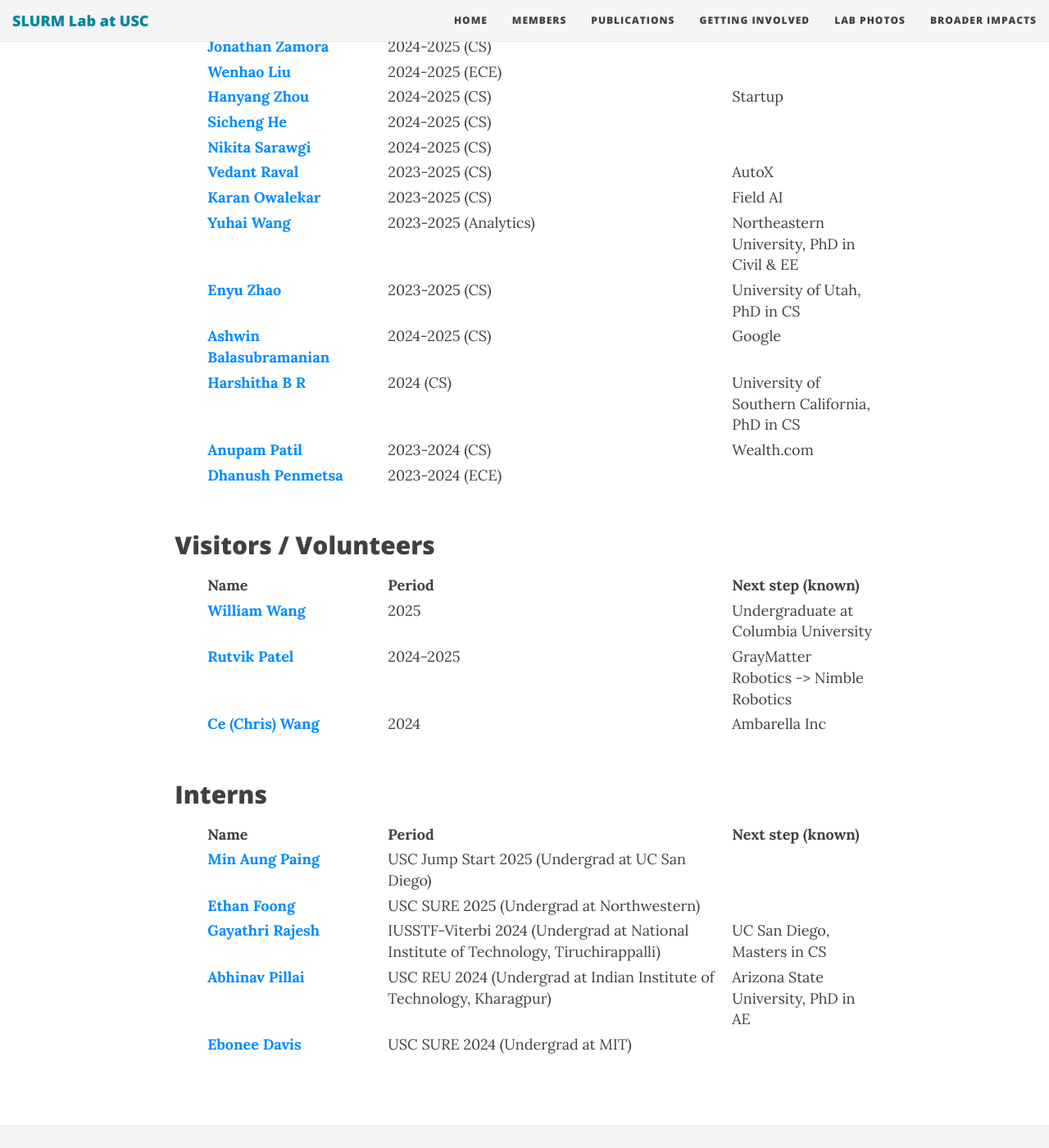
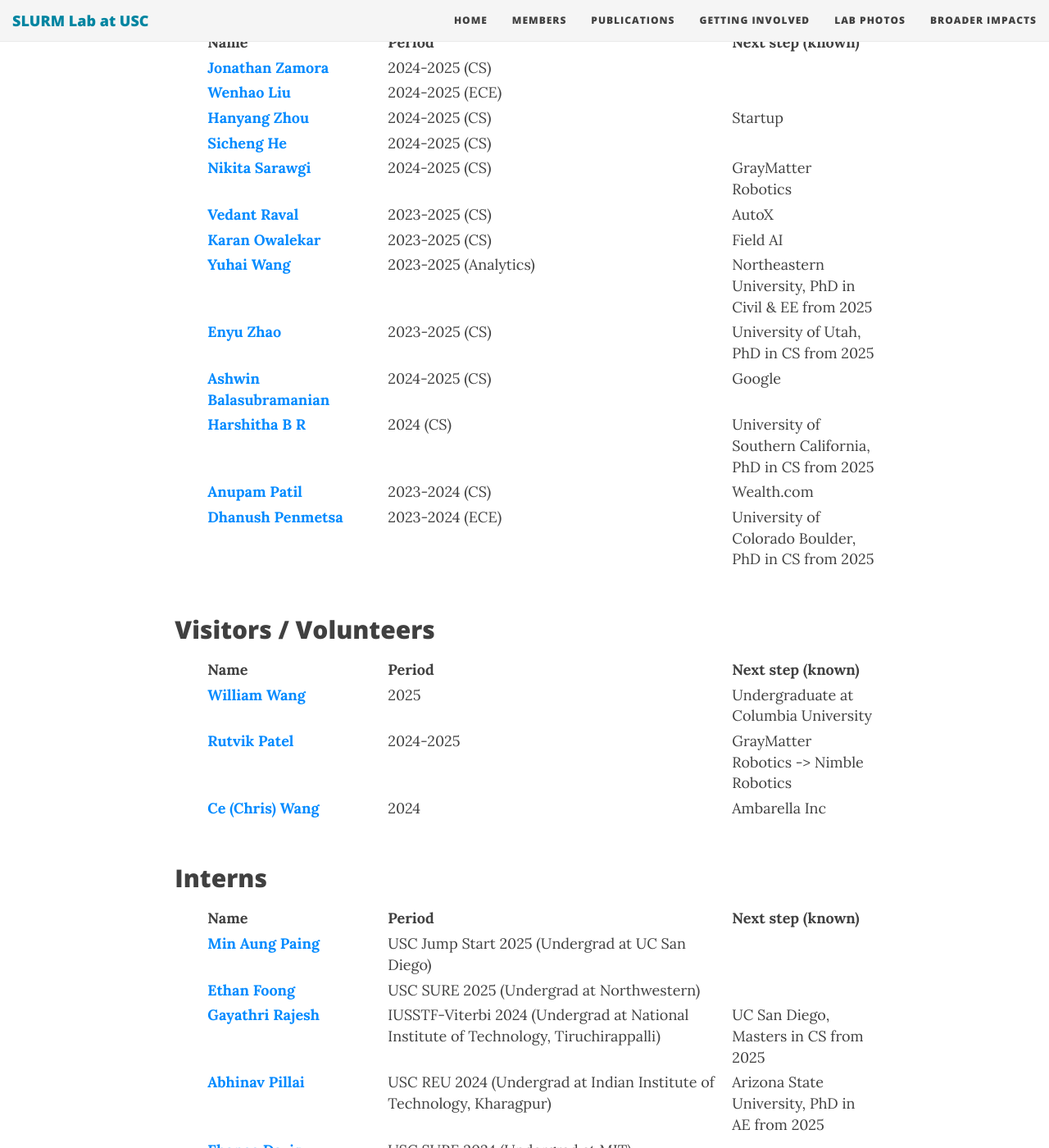
Before and after one commit to slurm-lab-usc/slurm-lab-usc.github.io, a Jekyll site: the page built from members.md, in a window 1280 px wide and 1400 px high, scrolled down 3836 px. Shown: the whole window at 82% size. Built offline with Jekyll 4.4.1, drawn with Linux system fonts in a browser that asks for light colours; nearby versions of some CDN libraries; some of the changed text lies outside the part shown.

Commit message:
Update next steps for a few members

```diff
--- a/members.md
+++ b/members.md
@@ -122,15 +122,15 @@ members:
           - name: Hao Jiang
             web_url: https://haojiang4400.github.io/
             period: 2023-2025 (CS & AM)
-            next_step: University of Southern California, PhD in CS
+            next_step: University of Southern California, PhD in CS from 2025
           - name: Qian (Peter) Wang
             web_url: https://pwang649.github.io/
             period: 2023-2024 (CS & AM)
-            next_step: Yale University, PhD in CS
+            next_step: Yale University, PhD in CS from 2024
           - name: Letian Zhang
             web_url: https://www.linkedin.com/in/letian-zhang-630b37235/
             period: 2024-2025 (CS)
-            next_step: CMU, INI MSIS
+            next_step: CMU, INI MSIS from 2025
           - name: Oluwatobiloba Adesanya
             web_url: https://www.linkedin.com/in/oluwatobilobaadesanya
             period: 2024-2025 (CS)
@@ -189,7 +189,7 @@ members:
           - name: Nikita Sarawgi
             web_url: https://www.linkedin.com/in/nikita-sarawgi/
             period: 2024-2025 (CS)
-            next_step:
+            next_step: GrayMatter Robotics
           - name: Vedant Raval
             web_url: https://vedant2311.github.io
             period: 2023-2025 (CS)
@@ -201,11 +201,11 @@ members:
           - name: Yuhai Wang
             web_url: https://yuhaiw.github.io/
             period: 2023-2025 (Analytics)
-            next_step: Northeastern University, PhD in Civil & EE
+            next_step: Northeastern University, PhD in Civil & EE from 2025
           - name: Enyu Zhao
             web_url: https://enyu-zhao.github.io/
             period: 2023-2025 (CS)
-            next_step: University of Utah, PhD in CS
+            next_step: University of Utah, PhD in CS from 2025
           - name: Ashwin Balasubramanian
             period: 2024-2025 (CS)
             web_url: https://www.linkedin.com/in/balasubramanian-ashwin/
@@ -213,7 +213,7 @@ members:
           - name: Harshitha B R
             web_url: https://www.linkedin.com/in/harshitha-b-r-2ab510190/
             period: 2024 (CS)
-            next_step: University of Southern California, PhD in CS
+            next_step: University of Southern California, PhD in CS from 2025
           - name: Anupam Patil
             web_url: https://www.linkedin.com/in/anupam-patil-114b841b0/
             period: 2023-2024 (CS)
@@ -221,7 +221,7 @@ members:
           - name: Dhanush Penmetsa
             web_url: https://www.linkedin.com/in/dhanush-varma/
             period: 2023-2024 (ECE)
-            next_step:
+            next_step: University of Colorado Boulder, PhD in CS from 2025
 
       - name: Visitors / Volunteers
         full: False
@@ -256,12 +256,12 @@ members:
             photo_url: https://slurm-lab-usc.github.io/img/people/gayathri.jpg
             web_url: https://www.linkedin.com/in/gayathri-rajesh-b84560228/
             period: IUSSTF-Viterbi 2024 (Undergrad at National Institute of Technology, Tiruchirappalli)
-            next_step: UC San Diego, Masters in CS
+            next_step: UC San Diego, Masters in CS from 2025
           - name: Abhinav Pillai
             photo_url: https://slurm-lab-usc.github.io/img/people/Abhinav_Pillai.jpg
             web_url: https://www.linkedin.com/in/abhinav-pillai-62244b237
             period: USC REU 2024 (Undergrad at Indian Institute of Technology, Kharagpur)
-            next_step: Arizona State University, PhD in AE
+            next_step: Arizona State University, PhD in AE from 2025
           - name: Ebonee Davis
             photo_url: https://slurm-lab-usc.github.io/img/people/EboneeDavis.jpeg
             web_url: https://www.linkedin.com/in/eboneetdavis/
```
Also changed, not shown: other parts of members.md (+1 -1 lines).
